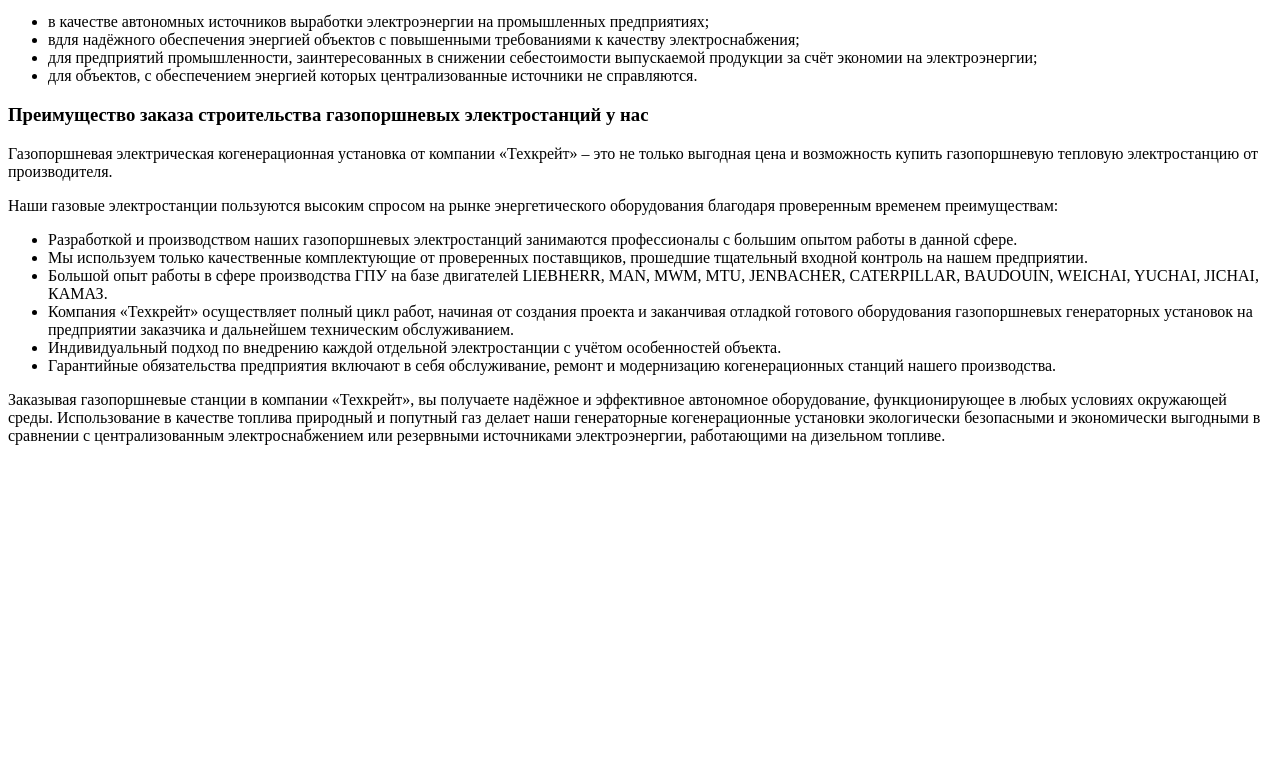
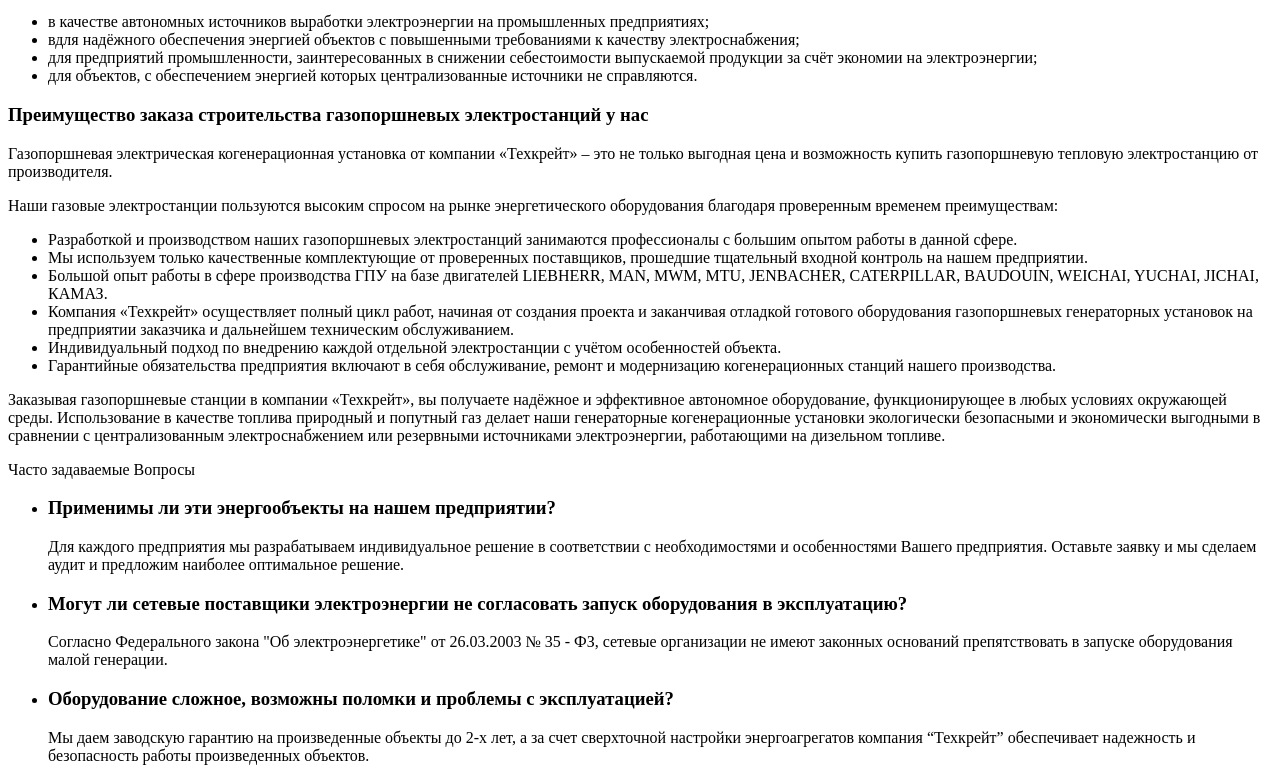
Before and after one commit to MaxVershilkin/Tehkreit, a plain HTML site: page index.html in a window 1280 px wide. Shown: the part 4358-5139 px from the top of the page. Before the commit the page ends 4819 px from the top, so only its background shows below. Drawn offline with Linux system fonts and the light colour scheme.

Commit message:
Was added the faq section.

```diff
--- a/index.html
+++ b/index.html
@@ -1019,6 +1019,62 @@
 
         </section>
 
+        <section class="faq">
+
+          <div class="faq__title-wrap title-wrap">
+
+            <span class="faq__superscript">
+              Часто задаваемые
+            </span>
+
+            <span class="faq__title title-h2">
+              Вопросы
+            </span>
+
+          </div>
+
+          <ul class="faq__questions">
+
+            <li>
+
+              <h3 class="faq__question">
+                Применимы ли эти энергообъекты на нашем предприятии?
+              </h3>
+
+              <p class="faq__answer">
+                Для каждого предприятия мы разрабатываем индивидуальное решение в соответствии с необходимостями и особенностями Вашего предприятия. Оставьте заявку и мы сделаем аудит и предложим наиболее оптимальное решение.
+              </p>
+
+            </li>
+
+            <li>
+
+              <h3 class="faq__question">
+                Могут ли сетевые поставщики электроэнергии не согласовать запуск оборудования в эксплуатацию?
+              </h3>
+
+              <p class="faq__answer">
+                Согласно Федерального закона "Об электроэнергетике" от 26.03.2003 № 35 - ФЗ, сетевые организации не имеют законных оснований препятствовать в запуске оборудования малой генерации.
+              </p>
+
+            </li>
+
+            <li>
+
+              <h3 class="faq__question">
+                Оборудование сложное, возможны поломки и проблемы с эксплуатацией?
+              </h3>
+
+              <p class="faq__answer">
+                Мы даем заводскую гарантию на произведенные объекты до 2-х лет, а за счет сверхточной настройки энергоагрегатов компания “Техкрейт” обеспечивает надежность и безопасность работы произведенных объектов.
+              </p>
+
+            </li>
+
+          </ul>
+
+        </section>
+
       </main>
 
     </div>
```
